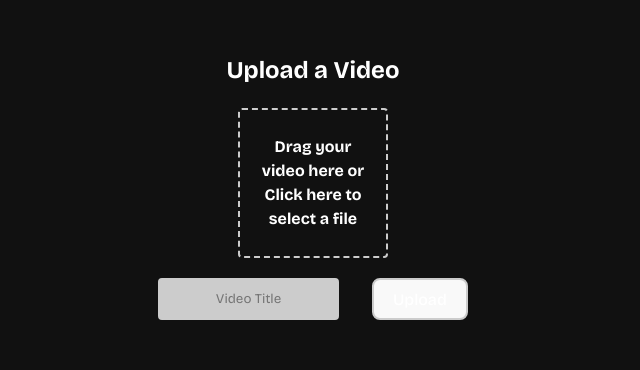
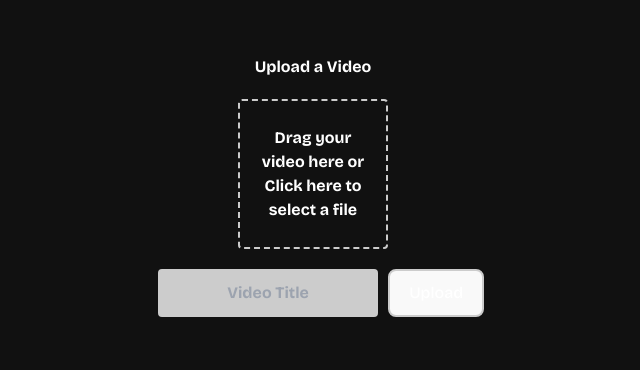
Before and after one commit to borismwanga/Qlips, a React (Vite) app in the folder client/: page / in a window 1280 px wide. Shown: the part 214-584 px from the top of the page, without its empty margins (327-967 px from the left). Built offline with nearby package versions, Linux system fonts and the light colour scheme.

Commit message:
tailwind install and setup

```diff
--- a/client/package.json
+++ b/client/package.json
@@ -27,10 +27,13 @@
     "@types/react": "^18.2.15",
     "@types/react-dom": "^18.2.7",
     "@vitejs/plugin-react": "^4.0.3",
+    "autoprefixer": "^10.4.15",
     "eslint": "^8.45.0",
     "eslint-plugin-react": "^7.32.2",
     "eslint-plugin-react-hooks": "^4.6.0",
     "eslint-plugin-react-refresh": "^0.4.3",
+    "postcss": "^8.4.29",
+    "tailwindcss": "^3.3.3",
     "vite": "^4.4.5"
   }
 }
--- a/client/src/index.css
+++ b/client/src/index.css
@@ -1,4 +1,8 @@
 @import url('https://fonts.googleapis.com/css2?family=Bricolage+Grotesque:opsz,wght@10..48,200;10..48,300;10..48,400;10..48,500;10..48,600;10..48,700;10..48,800&family=Lora&display=swap');
+@tailwind base;
+@tailwind components;
+@tailwind utilities;
+
 
 :root {
 
--- /dev/null
+++ b/client/tailwind.config.js
@@ -0,0 +1,8 @@
+/** @type {import('tailwindcss').Config} */
+export default {
+  content: [],
+  theme: {
+    extend: {},
+  },
+  plugins: [],
+}
```
Also changed, not shown: 1 other file (tests, documents, lock files or other folders).
